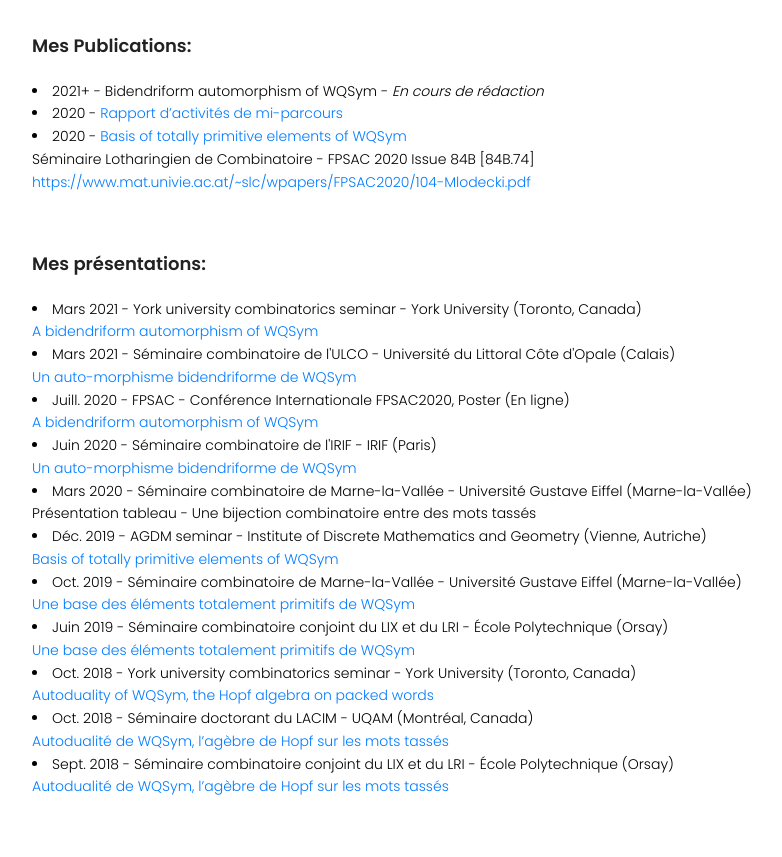
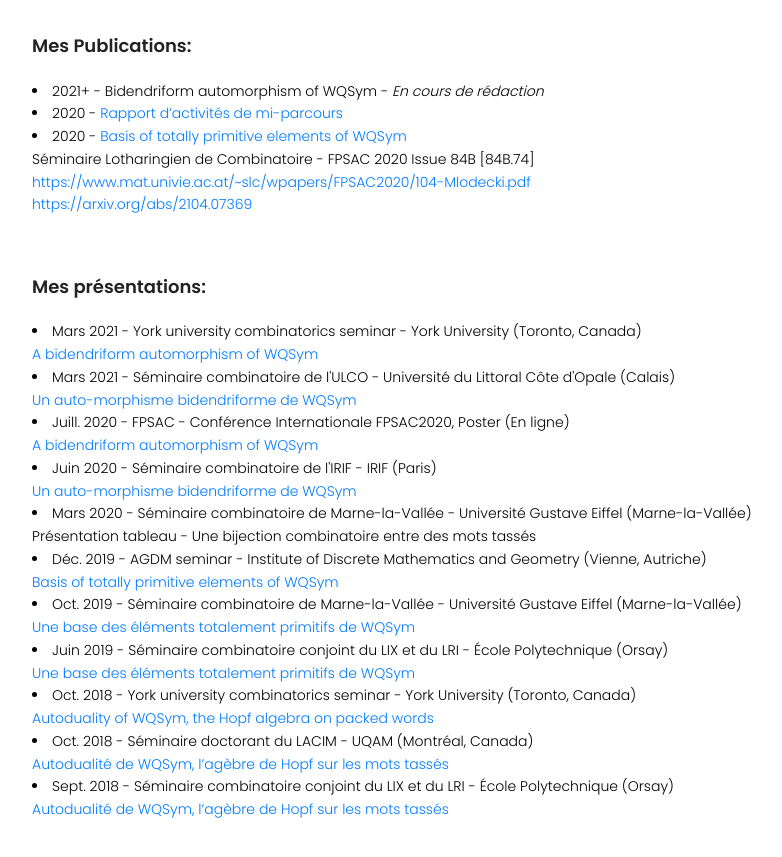
Before and after one commit to hugo-mlodecki/hugo-mlodecki.github.io, a plain HTML site: page recherche.html in a window 1280 px wide. Shown: the part 1240-2097 px from the top of the page, without its empty margins (53-835 px from the left). Drawn offline with nearby package versions, Linux system fonts and the light colour scheme; some packages are replaced by stand-ins of ours.

Commit message:
lien arxiv

```diff
--- a/recherche.html
+++ b/recherche.html
@@ -1,4 +1,4 @@
-<!--Generated automatically by Hugo, Mon Apr 12 13:48:19 2021-->
+<!--Generated automatically by Hugo, Fri Apr 16 14:27:19 2021-->
 <!DOCTYPE html>
 <html lang="zxx" class="no-js">
   <head>
@@ -162,7 +162,9 @@
 		of totally primitive elements of WQSym</a> <br> Séminaire
 		Lotharingien de Combinatoire - FPSAC 2020 Issue 84B
 		[84B.74] <br>
-	      <a href="https://www.mat.univie.ac.at/~slc/wpapers/FPSAC2020/104-Mlodecki.pdf">https://www.mat.univie.ac.at/~slc/wpapers/FPSAC2020/104-Mlodecki.pdf</a>
+	      <a href="https://www.mat.univie.ac.at/~slc/wpapers/FPSAC2020/104-Mlodecki.pdf">https://www.mat.univie.ac.at/~slc/wpapers/FPSAC2020/104-Mlodecki.pdf</a> <br>
+	      <a href="https://arxiv.org/abs/2104.07369">https://arxiv.org/abs/2104.07369</a>
+
 
 	  </div>
 	  <div class="col-lg-12 pt-60">
```
Also changed, not shown: contact.html (+1 -1 lines), content_html/recherche.html (+3 -1 lines), enseignement.html (+1 -1 lines), index.html (+1 -1 lines).
